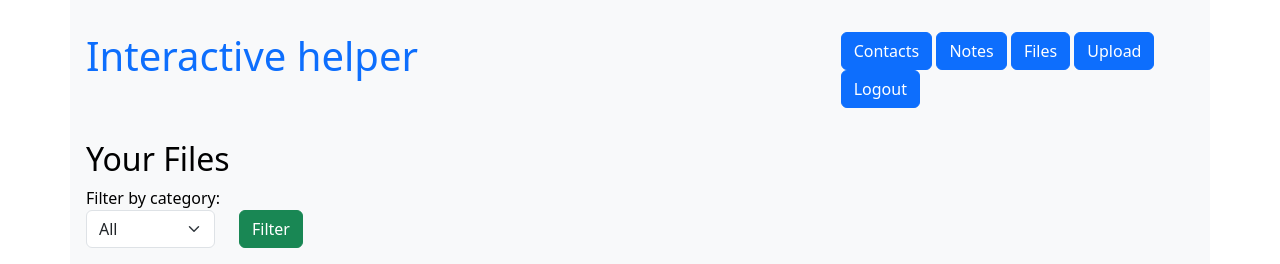
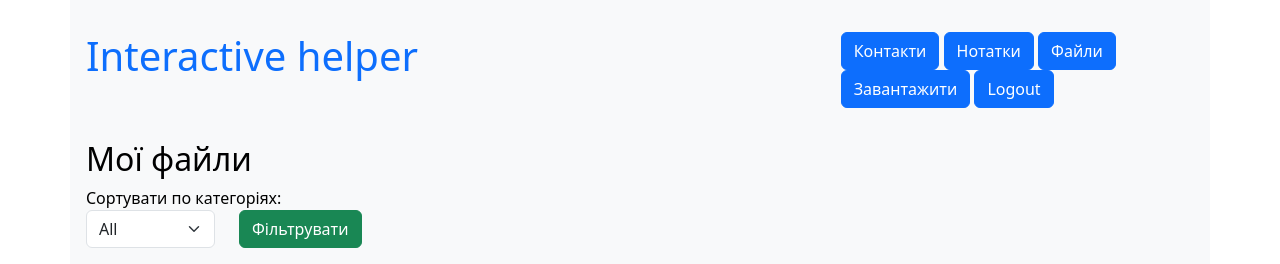
Before and after one commit to andrewpechersky/Interactive_helper, a Django app: page /files/files/ in a window 1280 px wide. Shown: the top 264 px of the page. Run offline with Django 5.2, Linux system fonts and the light colour scheme; the visitor is signed in with stand-in values (Sample User, id 1).

Commit message:
upd translate in base and files

```diff
--- a/interactive_helper/files/templates/files/file_list.html
+++ b/interactive_helper/files/templates/files/file_list.html
@@ -2,9 +2,9 @@
 
 {% block content %}
 <div>
-    <h2>Your Files</h2>
+    <h2>Мої файли</h2>
     <form method="get">
-        <label for="category">Filter by category:</label>
+        <label for="category">Сортувати по категоріях:</label>
         <div class="row">
             <div class="col-auto">
                 <select name="category" id="category" class="form-select mb-3">
@@ -16,7 +16,7 @@
                 </select>
             </div>
             <div class="col-auto">
-                <button type="submit" class="btn btn-success">Filter</button>
+                <button type="submit" class="btn btn-success">Фільтрувати</button>
             </div>
         </div>
     </form>
--- a/interactive_helper/helper/templates/helper/base.html
+++ b/interactive_helper/helper/templates/helper/base.html
@@ -20,10 +20,10 @@
         <div class="col-md-4">
             <p>
                 {% if user.is_authenticated %}
-                <a href="{% url 'contacts:contact_list' %}" class="btn btn-primary">Contacts</a>
-                <a href="{% url 'notes:index' %}" class="btn btn-primary">Notes</a>
-                <a href="{% url 'files:file_list' %}" class="btn btn-primary">Files</a>
-                <a href="{% url 'files:upload_file' %}" class="btn btn-primary">Upload</a>
+                <a href="{% url 'contacts:contact_list' %}" class="btn btn-primary">Контакти</a>
+                <a href="{% url 'notes:index' %}" class="btn btn-primary">Нотатки</a>
+                <a href="{% url 'files:file_list' %}" class="btn btn-primary">Файли</a>
+                <a href="{% url 'files:upload_file' %}" class="btn btn-primary">Завантажити</a>
                 <a href="{% url 'users:logout' %}" class="btn btn-primary">Logout</a>
                 {% else %}
                 <a href="{% url 'users:signup' %}" class="btn btn-primary">SignUp</a>
```
